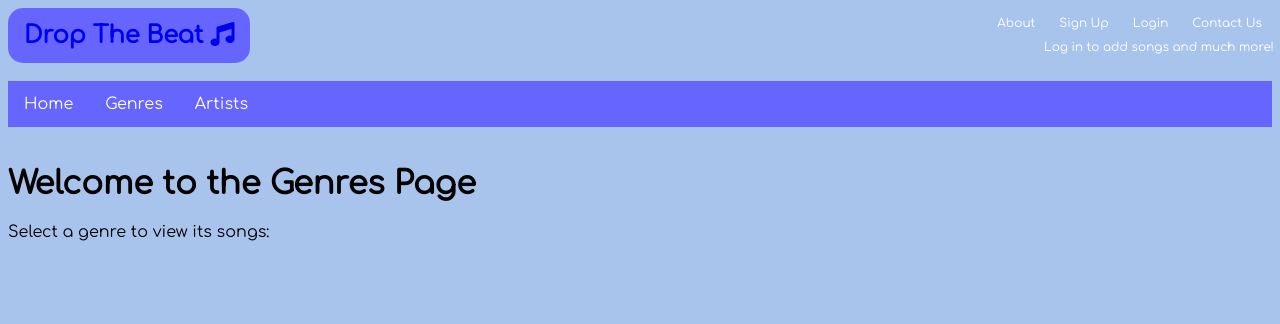
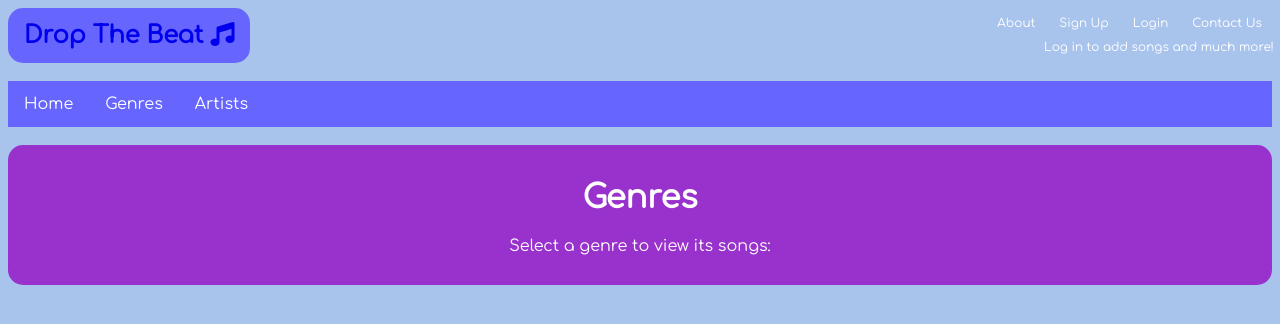
Before and after one commit to 2908400m/web_project, a Django app: page /drop_the_beat/genres/ in a window 1280 px wide. Shown: the top 324 px of the page. Run offline with Django 3.2, Linux system fonts and the light colour scheme; data that the repository does not hold is empty; some libraries are stand-ins or nearby versions.

Commit message:
basic genres css

```diff
--- a/static/drop_the_beat/style.css
+++ b/static/drop_the_beat/style.css
@@ -199,7 +199,7 @@ body {
 
 .artists {
   padding: 14px 16px;
-  background-color:#9C27B0;
+  background-color:darkorchid;
   color:white;
   text-align:center;
   border-radius: 15px;
@@ -216,3 +216,36 @@ body {
 .artists a:hover{
   color:lightgray;
 }
+
+/* Genres */
+
+.genres-table {
+  display:table;
+  border-spacing: 30px;
+}
+
+.genres-cell {
+  display:table-cell;
+  background-color:darkorchid;
+  padding: 28px 32px;
+  font-size: 28px;
+  color:white;
+  border-radius: 15px;
+}
+
+.genres-cell:hover {
+  background-color:rebeccapurple;
+}
+
+.genres-cell a{
+  text-decoration: none;
+  color:white;
+}
+
+.genres-name {
+  background-color: darkorchid;
+  padding: 14px 16px;
+  color: white;
+  text-align: center;
+  border-radius: 15px;
+}
--- a/templates/drop_the_beat/genres.html
+++ b/templates/drop_the_beat/genres.html
@@ -5,13 +5,20 @@
 {% endblock %}
 
 {% block body_block %}
-    <h1>Welcome to the Genres Page</h1>
+    <div class="genres-name">
+    <h1>Genres</h1>
     <p>Select a genre to view its songs:</p>
+    </div>
 
-    <ul>
+    <br />
+
+    <div class="genres-table">
         {% for genre in genres %}
-        <li><a href="/drop_the_beat/genre/{{ genre.id }}/">{{ genre.genre }}</a></li>
+        <div class="genres-cell">
+        <a href="/drop_the_beat/genre/{{ genre.id }}/">{{ genre.genre }}</a>
+        </div>
         {% endfor %}
-    </ul>
+    </div>
+
 
 {% endblock %}
```
Also changed, not shown: templates/drop_the_beat/artists.html (+4 -3 lines).
